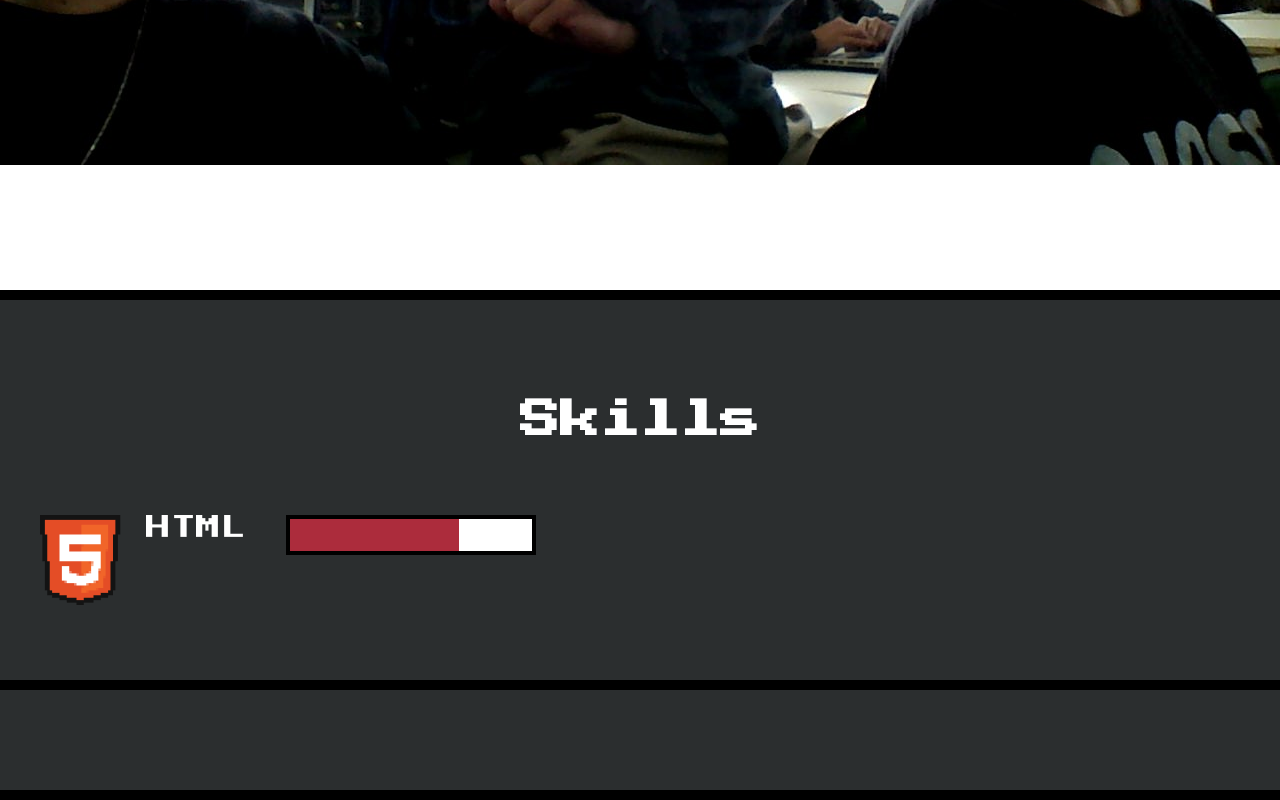
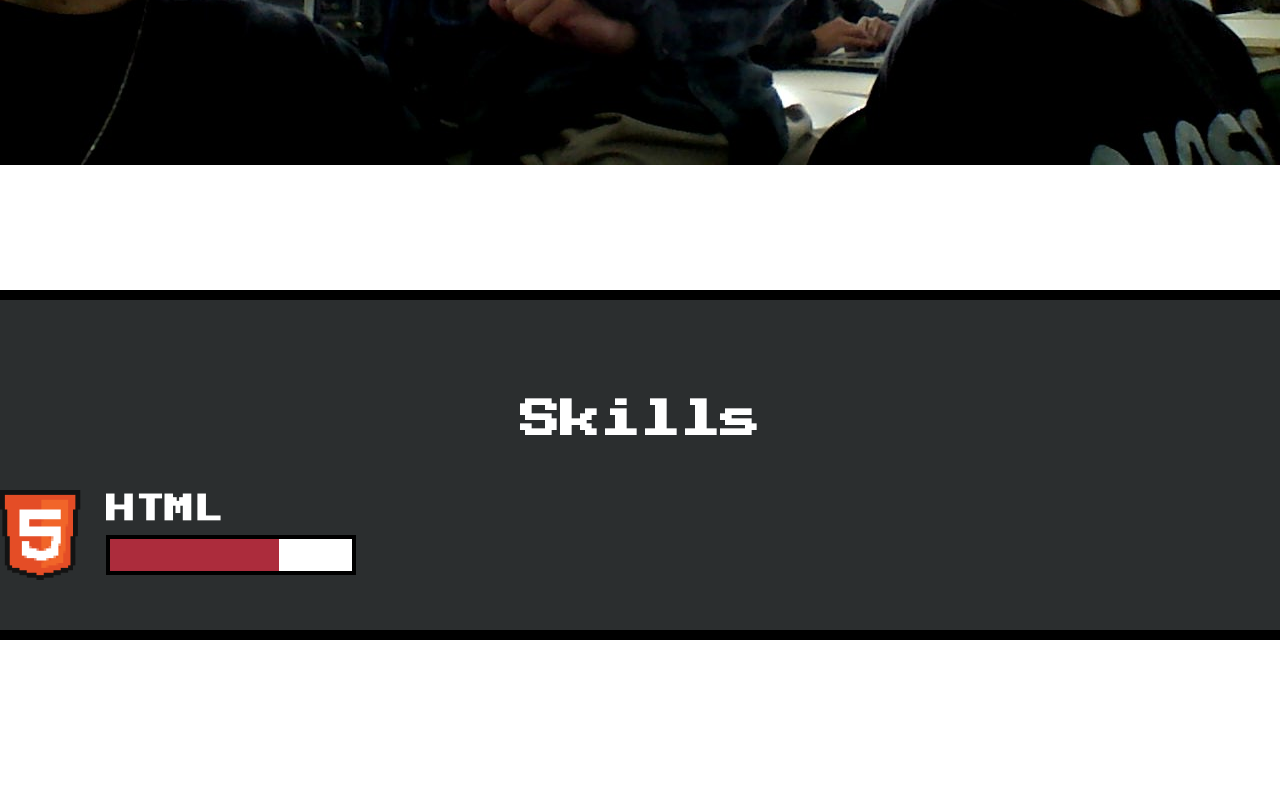
Before and after one commit to douglasrmachado/douglasrmachado.github.io, a plain HTML site: page index.html in a window 1280 px wide. Shown: the part 647-1447 px from the top of the page. After the commit the page ends 1287 px from the top, so only its background shows below. Drawn offline with Linux system fonts and the light colour scheme.

Commit message:
Little changes

```diff
--- a/css/components/skill-tec.css
+++ b/css/components/skill-tec.css
@@ -8,3 +8,9 @@
 .skill-tec .icon {
     margin-right: 25px;
 }
+
+.skill-tec .right {
+    display: flex;
+    flex-direction: column;
+    justify-content: space-around;
+}
--- a/index.html
+++ b/index.html
@@ -54,21 +54,15 @@
     <section class="section">
         <h2 class="main-title -second">Skills</h2>
 
-        <dl class="skill-tec"> <!-- description list -->
-
-            <dd class="icon">
-                <img src="/assets/img/ico_html5.png" alt="Logo html em pixel">
-            </dd>
-            <dt class="title">HTML</dt>
-            <dd>
+        <article class="skill-tec">
+            <img class="icon" src="/assets/img/ico_html5.png" alt="Logo html em pixel">
+            <div class="right">
+            <h3 class="title">HTML</h3>
                 <progress class="progress-bar" max="100" value="70">
                     70%
                 </progress>
-            </dd>
-        </dl>
-    </section>
-    <section class="section">
-
+            </div>
+        </article>
     </section>
 </body>
 
```
